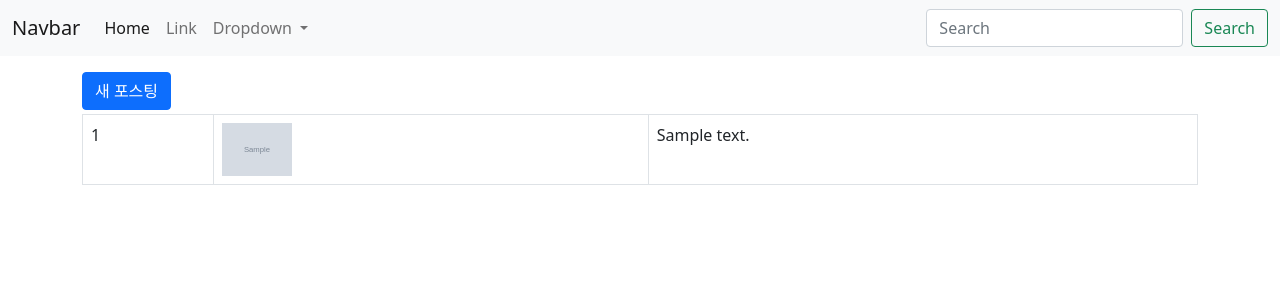
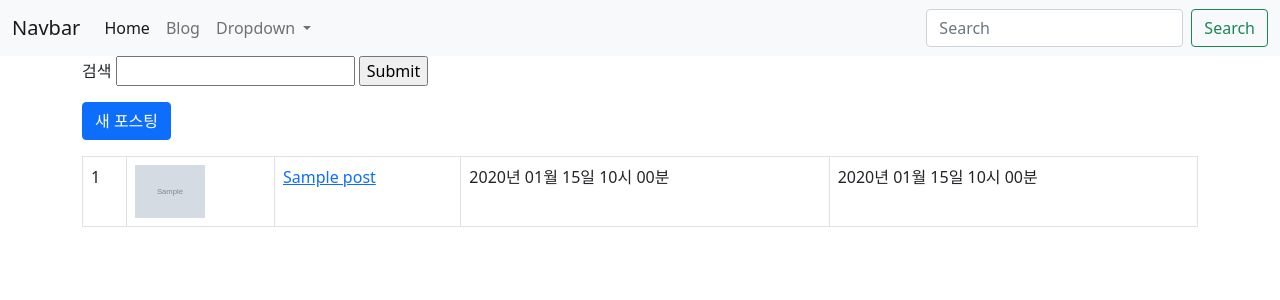
Before and after one commit to rhkd4129/django_project_1, a Django app: page /blog/ in a window 1280 px wide. Shown: the top 300 px of the page. Run offline with Django 4.2, Linux system fonts and the light colour scheme; tables that the repository leaves empty hold one stand-in row (values such as "Sample post"); grey boxes marked "Sample" are stand-in pictures; some libraries are stand-ins or nearby versions.

Commit message:
'crud_FBV'

```diff
--- a/blog/models.py
+++ b/blog/models.py
@@ -6,7 +6,7 @@ from django.db import models
 
 class Post(models.Model):
     title = models.CharField(max_length=20)
-    photo = models.ImageField(blank = True, upload_to = 'blog/post/%Y/&m/%d')
+    photo = models.ImageField(blank = True, upload_to = 'blog/post/%Y/%m/%d')
     content = models.TextField()
     is_public = models.BooleanField(default = False,verbose_name= '공개여부')
     created_at = models.DateTimeField(auto_now_add=True)
@@ -17,8 +17,8 @@ class Post(models.Model):
         return self.title
 
 
-    # def get_absolute_url(self):
-    #     return reverse('instagram:post_detail',args=[self.pk])
+    def get_absolute_url(self):
+         return reverse('blog:post_detail',args=[self.pk])
 
 class Comment(models.Model):
     post = models.ForeignKey(Post,on_delete=models.CASCADE)
--- a/blog/templates/blog/blog_list.html
+++ b/blog/templates/blog/blog_list.html
@@ -1,26 +1,41 @@
-{% extends 'layout.html' %}
+{% extends 'blog/layout.html' %}
 
 
 
 
 
 {% block content %}
-<a href ="#"class ="btn btn-primary btn-block mt-3 mb-1">새 포스팅</a>
-<table class="table table-bordered table-hover" >
+    <form action="." method="get">
+        {#{{ form }}#}
+        <label for="search">검색</label>
+        <input label="search" type="text" name = 'search' value="{{q}}" id="search">
+        <input type="submit">
+    </form>
+
+    <a href ="{% url 'blog:blog_create' %}"class ="btn btn-primary btn-block mt-3 mb-3">새 포스팅</a>
+    <table class="table table-bordered table-hover" >
     <tbody>
        {% for post in posts %}
         <tr>
             <td>{{post.pk}}</td>
             <td>
                 {% if post.photo %}
-                <img src="{{ post.photo.url }}" alt="" style="width: 70px;">
+                    <img src="{{ post.photo.url }}" alt="" style="width: 70px;"/>
                 {% else %}
-                NO PHhoto
+                    NO PHhoto
                 {% endif %}
                 </td>
 
                 <td>
-                    {{ post.content }}
+                    <a href="{{ post.get_absolute_url }}">{{ post.title }}</a>
+                </td>
+
+                <td>
+                    {{ post.created_at|date:'Y년 m월 d일 G시 i분'}}
+                </td>
+
+                <td>
+                    {{ post.updated_at|date:'Y년 m월 d일 G시 i분'}}
                 </td>
             </tr>
         {% endfor %}
--- a/blog/urls.py
+++ b/blog/urls.py
@@ -6,7 +6,10 @@ app_name = 'blog'
 urlpatterns=[
 
 
-    path('',views.BlogList,name='list'),
-    #path('<int:post_pk>/', ,name='detail'),
-    # path('/', ,name=),
+    path('',views.BlogList,name='post_list'),
+    path('<int:post_pk>/',views.blog_detail ,name='post_detail'),
+    path('create/',views.blog_create ,name='blog_create'),
+    path('edit/<post_pk>/',views.blog_edit ,name='blog_edit'),
+    path('delete/<post_pk>/',views.blog_delete ,name='blog_delete'),
+
 ]
--- a/blog/views.py
+++ b/blog/views.py
@@ -1,11 +1,54 @@
-from django.shortcuts import render
+from django.shortcuts import redirect, render
 from .models import Post,Comment
 from django.shortcuts import get_list_or_404,get_object_or_404
+from .forms import searchForm,PostForm
+from django.db.models import Q
+
 
 def BlogList(request):
     posts = Post.objects.all()
-    return render(request,'blog/blog_list.html',{'posts':posts,})
+    q = request.GET.get('search','')
+    if q:
+        posts = Post.objects.filter(Q(title__icontains = q)|Q(content__icontains =q)).distinct()
+    return render(request,'blog/blog_list.html',{'posts':posts,'q':q,})#'form':searchForm,
 
 
 
-# Create your views here.
+def blog_detail(request,post_pk):
+    post = get_object_or_404(Post,pk = post_pk)
+    return render(request,'blog/blog_detail.html',{'post':post,})
+
+
+
+
+def blog_create(request):
+    if request.method == 'POST':
+        form = PostForm(request.POST,request.FILES)
+        if form.is_valid():
+            post = form.save()
+            return redirect(post)
+    else:
+        form = PostForm()
+    return render(request,'blog/post_form.html',{'form':form,})
+
+
+
+
+def blog_edit(request,post_pk):
+    post = get_object_or_404(Post,pk =post_pk)
+    if request.method == 'POST':
+        form = PostForm(request.POST,request.FILES,instance=post)
+        if form.is_valid():
+            post = form.save()
+            return redirect(post)
+    else:
+        form = PostForm(instance=post)
+    return render(request,'blog/post_form.html',{'form':form,})
+
+
+def blog_delete(request,post_pk):
+    post = get_object_or_404(Post,pk =post_pk)
+    if request.method =='POST':
+        post.delete()
+        return redirect('blog:post_list')
+    return render(request,'blog/blog_delete.html',{'post':post})
--- a/project1/settings.py
+++ b/project1/settings.py
@@ -130,6 +130,8 @@ STATIC_ROOT = os.path.join(BASE_DIR,'static')
 MEDIA_URL = '/media/'
 MEDIA_ROOT = os.path.join(BASE_DIR,'media')
 
+
+
 # Default primary key field type
 # https://docs.djangoproject.com/en/4.0/ref/settings/#default-auto-field
 
--- a/project1/templates/layout.html
+++ b/project1/templates/layout.html
@@ -22,10 +22,10 @@
           <div class="collapse navbar-collapse" id="navbarSupportedContent">
             <ul class="navbar-nav me-auto mb-2 mb-lg-0">
               <li class="nav-item">
-                <a class="nav-link active" aria-current="page" href="#">Home</a>
+                <a class="nav-link active" aria-current="page" href="{% url 'home'%}">Home</a>
               </li>
               <li class="nav-item">
-                <a class="nav-link" href="#">Link</a>
+              <a class="nav-link" href="{% url 'blog:post_list' %}">Blog</a>
               </li>
               <li class="nav-item dropdown">
                 <a class="nav-link dropdown-toggle" href="#" id="navbarDropdown" role="button" data-bs-toggle="dropdown" aria-expanded="false">
--- a/project1/urls.py
+++ b/project1/urls.py
@@ -1,24 +1,17 @@
-"""project1 URL Configuration
-
-The `urlpatterns` list routes URLs to views. For more information please see:
-    https://docs.djangoproject.com/en/4.0/topics/http/urls/
-Examples:
-Function views
-    1. Add an import:  from my_app import views
-    2. Add a URL to urlpatterns:  path('', views.home, name='home')
-Class-based views
-    1. Add an import:  from other_app.views import Home
-    2. Add a URL to urlpatterns:  path('', Home.as_view(), name='home')
-Including another URLconf
-    1. Import the include() function: from django.urls import include, path
-    2. Add a URL to urlpatterns:  path('blog/', include('blog.urls'))
-"""
 from django.contrib import admin
 from django.urls import path,include
 from .views import TView
+from django.conf import settings
+from django.conf.urls.static import static
+
 
 urlpatterns = [
     path('admin/', admin.site.urls),
     path('',TView.as_view(),name ='home'),
     path('blog/',include('blog.urls')),
 ]
+
+if settings.DEBUG:#미디어파일에 대한 스태틱 서브기능?
+    urlpatterns += static(settings.MEDIA_URL,document_root = settings.MEDIA_ROOT)
+    #import debug_toolbar
+    #urlpatterns +=[ path('__debug__/', include('debug_toolbar.urls'))]
```
Also changed, not shown: blog/forms.py (+12 -0 lines), blog/templates/blog/blog_delete.html (added, +15 -0 lines), blog/templates/blog/blog_detail.html (added, +34 -0 lines), blog/templates/blog/post_form.html (added, +13 -0 lines), blog/migrations/0002_alter_post_photo.py (added).
